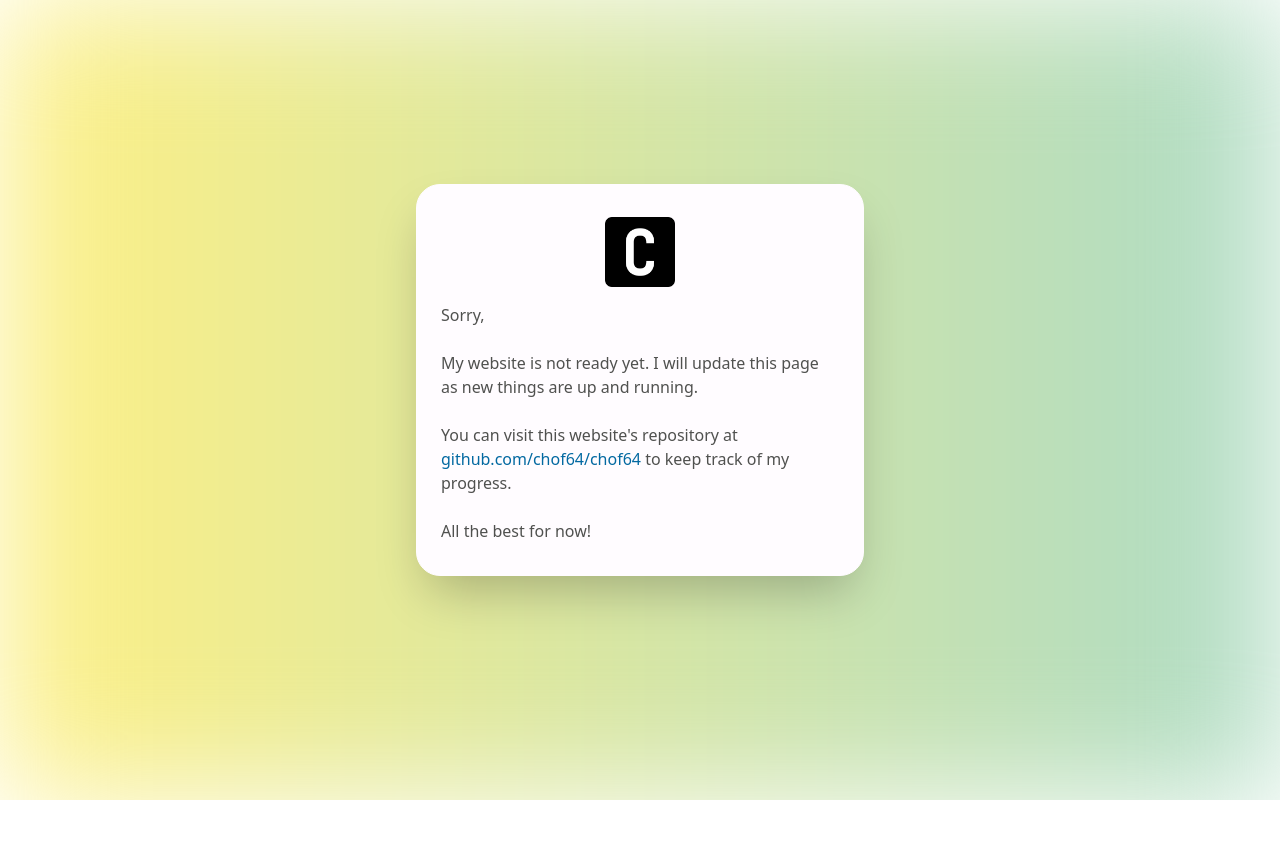
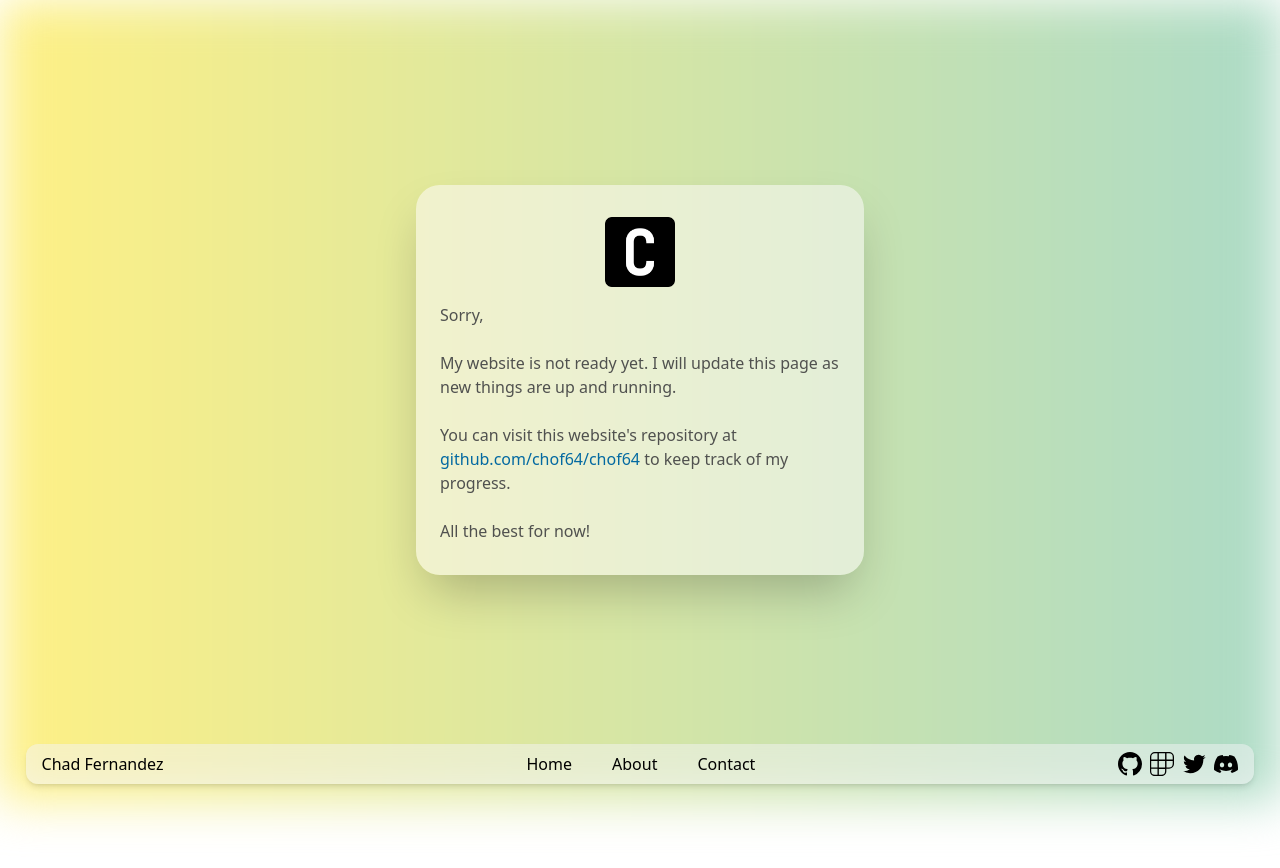
Before and after one commit to chof64/chof64, a Next.js app in the folder chadfernandez-me/: page / in a window 1280 px wide. Shown: the top 868 px of the page. Before the commit the page ends 800 px from the top, so only its background shows below. Built offline with nearby package versions, Linux system fonts and the light colour scheme.

Commit message:
added navigation bar, a wip feature

```diff
--- a/chadfernandez-me/components/hero-under-construction.js
+++ b/chadfernandez-me/components/hero-under-construction.js
@@ -3,8 +3,8 @@ import Image from "next/image";
 function HeroUnderConstruction() {
   return (
     <>
-      <div className="flex h-[95vh] flex-col items-center justify-center">
-        <div className="w-[75vw] rounded-3xl border border-[#FFFCFF] bg-[#FFFCFF] px-6 py-8 font-medium text-[#50514F] shadow-2xl sm:w-[70vw] md:w-[60vw] lg:max-w-[40vw] xl:max-w-[35vw]">
+      <div className="flex h-[95vh] flex-col items-center justify-center max-w-[100vw]">
+        <div className="w-[75vw] rounded-3xl bg-[#FFFCFF] bg-opacity-50 px-6 py-8 font-medium text-[#50514F] shadow-2xl sm:w-[70vw] md:w-[60vw] lg:max-w-[40vw] xl:max-w-[35vw]">
           <div className="flex justify-center">
             <Image
               src={"/android-chrome-512x512.png"}
@@ -37,7 +37,7 @@ function HeroUnderConstruction() {
           </div>
         </div>
       </div>
-      <div className="absolute inset-0 -z-50 h-screen w-screen animate-gradient-xy bg-gradient-to-r from-[#FB8D89] via-[#FEF085] to-[#A9DAC8] blur-3xl" />
+      <div className="absolute inset-0 -z-50 h-screen w-screen animate-gradient-xy bg-gradient-to-r from-[#FB8D89] via-[#FEF085] to-[#A9DAC8] blur-xl" />
     </>
   );
 }
--- /dev/null
+++ b/chadfernandez-me/components/nav-primary.js
@@ -0,0 +1,117 @@
+import Link from "next/link";
+
+function NavPrimary() {
+  return (
+    <>
+      <div className="flex justify-center max-w-[100vw]">
+        <div className="relative w-[96vw] px-4 py-2 my-2 shadow-md bg-zinc-100 bg-opacity-50 rounded-xl">
+          <div className="flex justify-between">
+
+            <div>
+              <Link href="/">
+                <h1>Chad Fernandez</h1>
+              </Link>
+            </div>
+
+            <div className="">
+              <nav className="flex gap-x-10">
+                <Link href="/">
+                  <a>Home</a>
+                </Link>
+                <Link href="#">
+                  <a>About</a>
+                </Link>
+                <Link href="#">
+                  <a>Contact</a>
+                </Link>
+              </nav>
+            </div>
+
+            <div className="flex gap-x-2">
+              <Link href="#">
+                <a>
+                  <span>
+                    <svg
+                      className="w-6 h-6"
+                      xmlns="http://www.w3.org/2000/svg"
+                      aria-hidden="true"
+                      role="img"
+                      preserveAspectRatio="xMidYMid meet"
+                      viewBox="0 0 24 24"
+                    >
+                      <path
+                        fill="currentColor"
+                        fillRule="evenodd"
+                        d="M12 0C5.37 0 0 5.37 0 12c0 5.31 3.435 9.795 8.205 11.385c.6.105.825-.255.825-.57c0-.285-.015-1.23-.015-2.235c-3.015.555-3.795-.735-4.035-1.41c-.135-.345-.72-1.41-1.23-1.695c-.42-.225-1.02-.78-.015-.795c.945-.015 1.62.87 1.845 1.23c1.08 1.815 2.805 1.305 3.495.99c.105-.78.42-1.305.765-1.605c-2.67-.3-5.46-1.335-5.46-5.925c0-1.305.465-2.385 1.23-3.225c-.12-.3-.54-1.53.12-3.18c0 0 1.005-.315 3.3 1.23c.96-.27 1.98-.405 3-.405s2.04.135 3 .405c2.295-1.56 3.3-1.23 3.3-1.23c.66 1.65.24 2.88.12 3.18c.765.84 1.23 1.905 1.23 3.225c0 4.605-2.805 5.625-5.475 5.925c.435.375.81 1.095.81 2.22c0 1.605-.015 2.895-.015 3.3c0 .315.225.69.825.57A12.02 12.02 0 0 0 24 12c0-6.63-5.37-12-12-12Z"
+                        clipRule="evenodd"
+                      />
+                    </svg>
+                  </span>
+                </a>
+              </Link>
+              <Link href="#">
+                <a>
+                  <span>
+                    <svg
+                      className="w-6 h-6"
+                      xmlns="http://www.w3.org/2000/svg"
+                      aria-hidden="true"
+                      role="img"
+                      preserveAspectRatio="xMidYMid meet"
+                      viewBox="0 0 24 24"
+                    >
+                      <path
+                        fill="currentColor"
+                        d="M19.125 0H4.875A4.865 4.865 0 0 0 0 4.875v14.25C0 21.825 2.175 24 4.875 24h6.6c2.7 0 4.875-2.175 4.875-4.875V16.65h2.775c2.7 0 4.875-2.175 4.875-4.875v-6.9C24 2.175 21.825 0 19.125 0zM16.5 1.275h2.625a3.6 3.6 0 0 1 3.6 3.6v2.7H16.5v-6.3zM15.075 9v6.45H8.85V9h6.225zM8.85 1.2h6.225v6.375H8.85V1.2zM1.275 4.8a3.6 3.6 0 0 1 3.6-3.6H7.5v6.375H1.275V4.8zM7.5 9v6.45H1.2V9h6.3zm0 13.725H4.8a3.6 3.6 0 0 1-3.6-3.6V16.8h6.3v5.925zm7.575-3.525a3.6 3.6 0 0 1-3.6 3.6H8.85v-5.925h6.225V19.2zm7.65-7.35a3.6 3.6 0 0 1-3.6 3.6H16.5V9h6.225v2.85z"
+                      />
+                    </svg>
+                  </span>
+                </a>
+              </Link>
+              <Link href="#">
+                <a>
+                  <span>
+                    <svg
+                      className="w-6 h-6"
+                      xmlns="http://www.w3.org/2000/svg"
+                      aria-hidden="true"
+                      role="img"
+                      preserveAspectRatio="xMidYMid meet"
+                      viewBox="0 0 24 24"
+                    >
+                      <path
+                        fill="currentColor"
+                        d="M23.643 4.937c-.835.37-1.732.62-2.675.733a4.67 4.67 0 0 0 2.048-2.578a9.3 9.3 0 0 1-2.958 1.13a4.66 4.66 0 0 0-7.938 4.25a13.229 13.229 0 0 1-9.602-4.868c-.4.69-.63 1.49-.63 2.342A4.66 4.66 0 0 0 3.96 9.824a4.647 4.647 0 0 1-2.11-.583v.06a4.66 4.66 0 0 0 3.737 4.568a4.692 4.692 0 0 1-2.104.08a4.661 4.661 0 0 0 4.352 3.234a9.348 9.348 0 0 1-5.786 1.995a9.5 9.5 0 0 1-1.112-.065a13.175 13.175 0 0 0 7.14 2.093c8.57 0 13.255-7.098 13.255-13.254c0-.2-.005-.402-.014-.602a9.47 9.47 0 0 0 2.323-2.41l.002-.003Z"
+                      />
+                    </svg>
+                  </span>
+                </a>
+              </Link>
+              <Link href="">
+                <a>
+                  <span>
+                    <svg
+                      className="w-6 h-6"
+                      xmlns="http://www.w3.org/2000/svg"
+                      aria-hidden="true"
+                      role="img"
+                      preserveAspectRatio="xMidYMid meet"
+                      viewBox="0 0 24 24"
+                    >
+                      <path
+                        fill="currentColor"
+                        d="M20.317 4.492c-1.53-.69-3.17-1.2-4.885-1.49a.075.075 0 0 0-.079.036c-.21.369-.444.85-.608 1.23a18.566 18.566 0 0 0-5.487 0a12.36 12.36 0 0 0-.617-1.23A.077.077 0 0 0 8.562 3c-1.714.29-3.354.8-4.885 1.491a.07.07 0 0 0-.032.027C.533 9.093-.32 13.555.099 17.961a.08.08 0 0 0 .031.055a20.03 20.03 0 0 0 5.993 2.98a.078.078 0 0 0 .084-.026a13.83 13.83 0 0 0 1.226-1.963a.074.074 0 0 0-.041-.104a13.201 13.201 0 0 1-1.872-.878a.075.075 0 0 1-.008-.125c.126-.093.252-.19.372-.287a.075.075 0 0 1 .078-.01c3.927 1.764 8.18 1.764 12.061 0a.075.075 0 0 1 .079.009c.12.098.245.195.372.288a.075.075 0 0 1-.006.125c-.598.344-1.22.635-1.873.877a.075.075 0 0 0-.041.105c.36.687.772 1.341 1.225 1.962a.077.077 0 0 0 .084.028a19.963 19.963 0 0 0 6.002-2.981a.076.076 0 0 0 .032-.054c.5-5.094-.838-9.52-3.549-13.442a.06.06 0 0 0-.031-.028ZM8.02 15.278c-1.182 0-2.157-1.069-2.157-2.38c0-1.312.956-2.38 2.157-2.38c1.21 0 2.176 1.077 2.157 2.38c0 1.312-.956 2.38-2.157 2.38Zm7.975 0c-1.183 0-2.157-1.069-2.157-2.38c0-1.312.955-2.38 2.157-2.38c1.21 0 2.176 1.077 2.157 2.38c0 1.312-.946 2.38-2.157 2.38Z"
+                      />
+                    </svg>
+                  </span>
+                </a>
+              </Link>
+            </div>
+          </div>
+        </div>
+      </div>
+    </>
+  );
+}
+
+export default NavPrimary;
--- a/chadfernandez-me/pages/index.js
+++ b/chadfernandez-me/pages/index.js
@@ -1,6 +1,8 @@
 import Head from "next/head";
+import Link from "next/link";
 
 import HeroUnderConstruction from "../components/hero-under-construction";
+import NavPrimary from "../components/nav-primary";
 
 function Index() {
   return (
@@ -9,7 +11,15 @@ function Index() {
         <title>Chad Fernandez, 🇵🇭, Student</title>
       </Head>
 
-      <HeroUnderConstruction />
+      <div className="h-[92vh]">
+        <HeroUnderConstruction />
+      </div>
+      <div className="sticky top-0">
+        <NavPrimary />
+      </div>
+      <div className="max-w-[50vw]">
+        <div className="h-[200vh]" />
+      </div>
     </>
   );
 }
```
